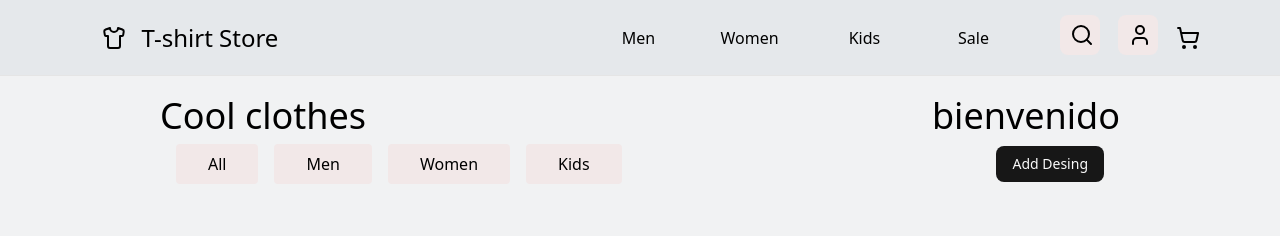
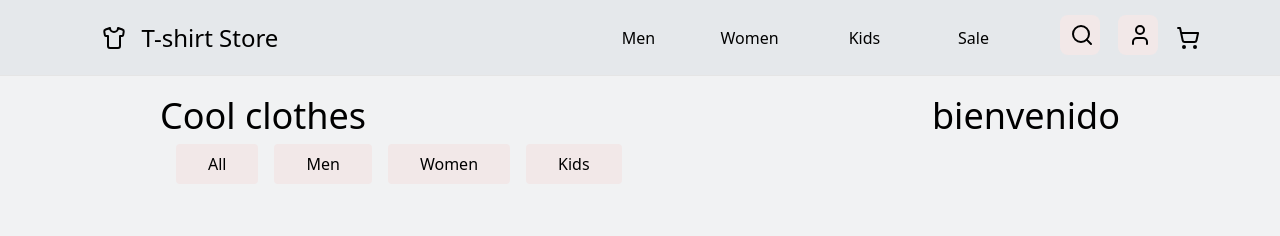
Before and after one commit to NicolasCorredor29/t-shirt-website, a Next.js app in the folder frontend/front-fis/: page / in a window 1280 px wide. Shown: the top 236 px of the page. Built offline with nearby package versions, Linux system fonts and the light colour scheme; no server answers.

Commit message:
Final Version

```diff
--- a/frontend/front-fis/src/app/page.tsx
+++ b/frontend/front-fis/src/app/page.tsx
@@ -48,7 +48,7 @@ export default function Home() {
 
             <Link
               href={`/formulario?id=${id}`}
-              className={rol == "user" ? "invisible" : "visible"}
+              className={rol != "artist" ? "invisible" : "visible"}
             >
               <Button>Add Desing</Button>
             </Link>
```
